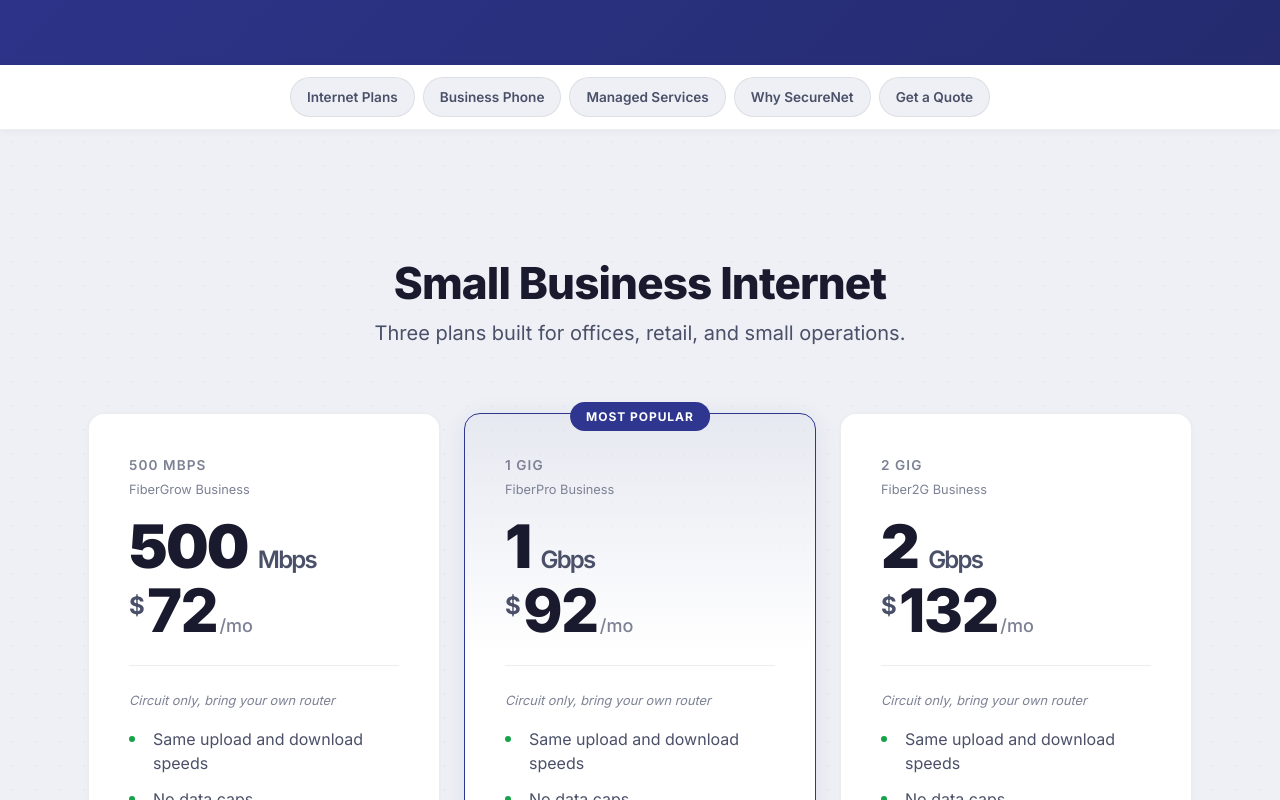
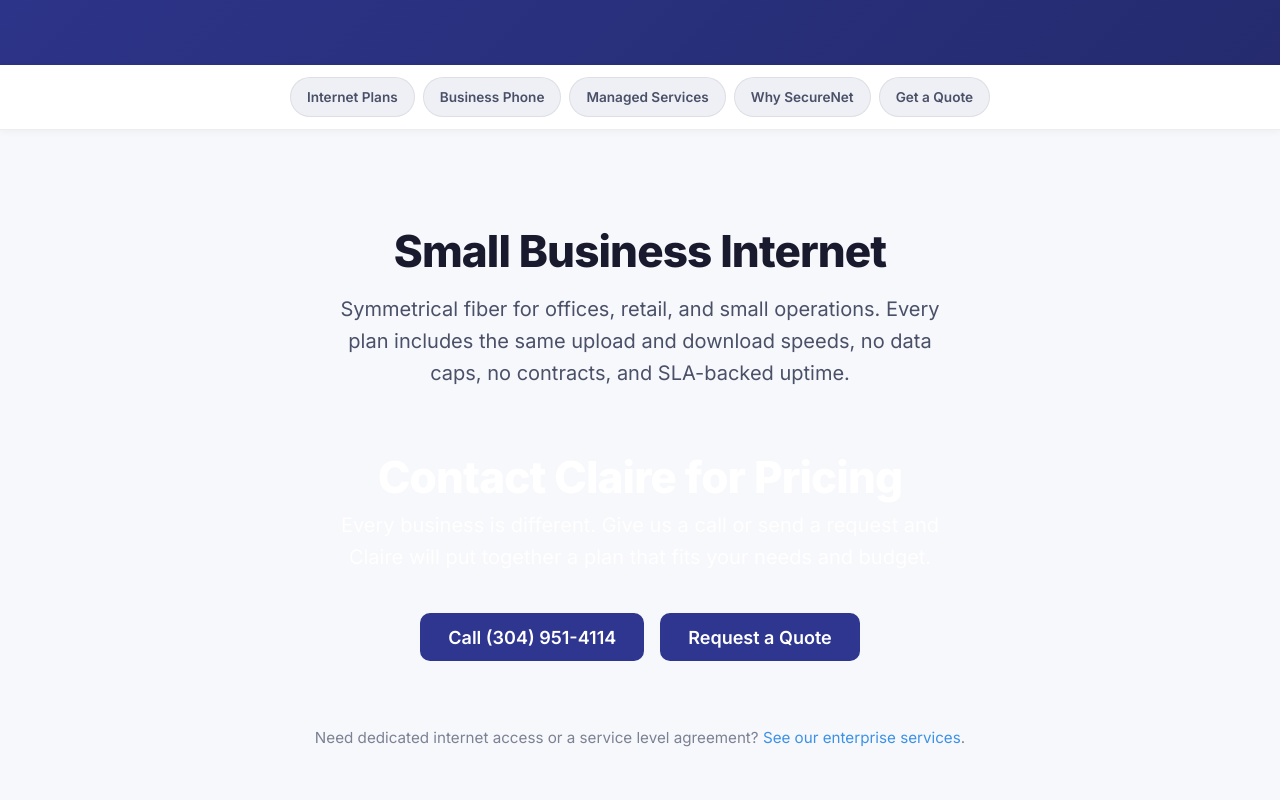
Before and after one commit to securenetfiber/securenet-2026, a Next.js app: page /business in a window 1280 px wide. Shown: the part 300-1100 px from the top of the page. Built offline with nearby package versions, Linux system fonts and the light colour scheme.

Commit message:
Replace small business pricing cards with contact CTA
Removed plan cards and pricing from /business page, replaced with
"Contact Claire for Pricing" box with call and quote request buttons.

Co-Authored-By: Claude Opus 4.6 <noreply@anthropic.com>

```diff
--- a/app/business/page.tsx
+++ b/app/business/page.tsx
@@ -1,8 +1,6 @@
 import type { Metadata } from 'next';
 import Link from 'next/link';
-import PlanCardWithLabel from '@/components/PlanCardWithLabel';
-import { PlanSchema, BreadcrumbSchema } from '@/components/SchemaOrg';
-import { businessPlans } from '@/lib/plans';
+import { BreadcrumbSchema } from '@/components/SchemaOrg';
 
 export const metadata: Metadata = {
   title: 'Business Internet',
@@ -10,16 +8,9 @@ export const metadata: Metadata = {
     'Dedicated fiber internet for small businesses in the Kanawha Valley, WV and Danville, VA. Same upload and download speeds, no data caps, no contracts.',
 };
 
-// Small business page shows only the lower tiers. Higher tiers and managed
-// services live on /business/managed-services.
-const smallBusinessPlans = businessPlans.filter((p) =>
-  ['biz-500', 'biz-1g', 'biz-2g'].includes(p.id)
-);
-
 export default function BusinessPage() {
   return (
     <>
-      <PlanSchema plans={smallBusinessPlans} />
       <BreadcrumbSchema items={[{ name: 'Home', href: '/' }, { name: 'Business' }]} />
 
       {/* PAGE HERO */}
@@ -44,23 +35,34 @@ export default function BusinessPage() {
         </ul>
       </nav>
 
-      {/* BUSINESS INTERNET PLANS */}
-      <section className="plans" id="internet">
+      {/* BUSINESS INTERNET */}
+      <section className="why-fiber" id="internet">
         <div className="section-container">
           <h2 className="section-heading">Small Business Internet</h2>
-          <p className="section-sub">
-            Three plans built for offices, retail, and small operations.
+          <p className="section-sub" style={{ marginBottom: 'var(--space-xl)' }}>
+            Symmetrical fiber for offices, retail, and small operations. Every
+            plan includes the same upload and download speeds, no data caps, no
+            contracts, and SLA-backed uptime.
           </p>
 
-          <div className="plan-grid">
-            {smallBusinessPlans.map((plan) => (
-              <PlanCardWithLabel key={plan.id} plan={plan} />
-            ))}
+          <div className="avail-box" style={{ textAlign: 'center' }}>
+            <h3 className="avail-heading">Contact Claire for Pricing</h3>
+            <p className="avail-sub">
+              Every business is different. Give us a call or send a request and
+              Claire will put together a plan that fits your needs and budget.
+            </p>
+            <div style={{ display: 'flex', gap: '1rem', justifyContent: 'center', flexWrap: 'wrap' }}>
+              <a href="tel:+13049514114" className="btn btn-primary">
+                Call (304) 951-4114
+              </a>
+              <Link href="/service-request" className="btn btn-primary" style={{ background: 'var(--navy)' }}>
+                Request a Quote
+              </Link>
+            </div>
           </div>
 
           <p className="plans-note">
-            Need more bandwidth, dedicated internet access, or a service level
-            agreement?{' '}
+            Need dedicated internet access or a service level agreement?{' '}
             <Link href="/enterprise">
               See our enterprise services
             </Link>
```
